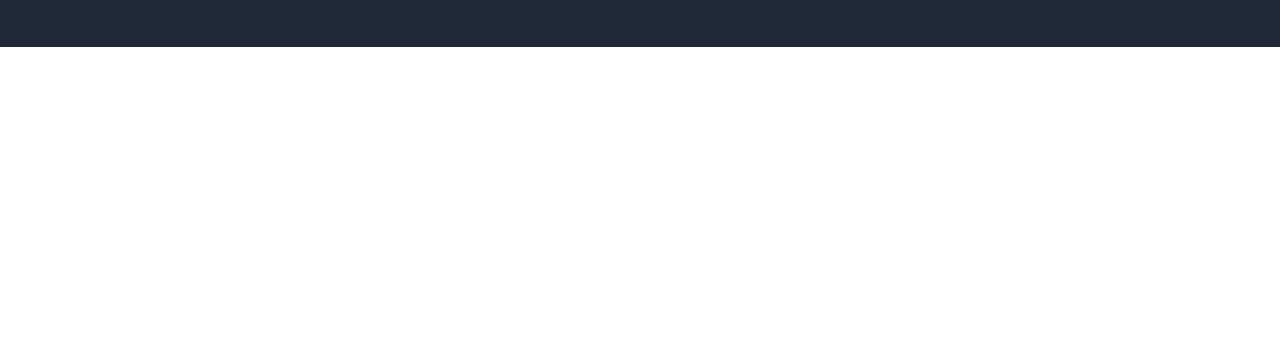
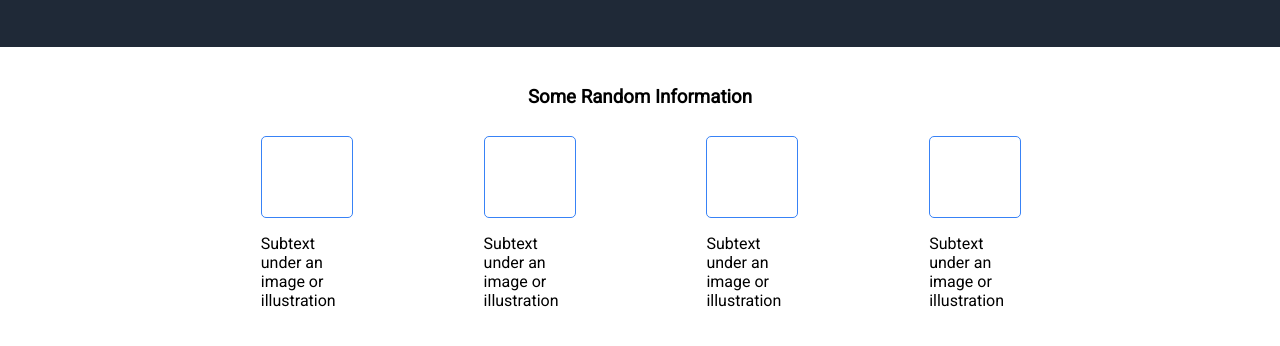
Before and after one commit to grford15/odin-landingpage, a plain HTML site: page index.html in a window 1280 px wide. Shown: the part 386-732 px from the top of the page. Drawn offline with Linux system fonts and the light colour scheme.

Commit message:
add main content with some styling

```diff
--- a/index.html
+++ b/index.html
@@ -37,5 +37,29 @@
 				<img src="./images/dog-picture.jpg" alt="a dog holding a branch" />
 			</div>
 		</header>
+		<main>
+			<div class="main-content">
+				<h3>Some Random Information</h3>
+				<div class="image-container">
+					<div class="image-div">
+						<div class="image-placeholder"></div>
+						<p>Subtext under an image or illustration</p>
+					</div>
+					<div class="image-div">
+						<div class="image-placeholder"></div>
+						<p>Subtext under an image or illustration</p>
+					</div>
+					<div class="image-div">
+						<div class="image-placeholder"></div>
+						<p>Subtext under an image or illustration</p>
+					</div>
+					<div class="image-div">
+						<div class="image-placeholder"></div>
+						<p>Subtext under an image or illustration</p>
+					</div>
+				</div>
+			</div>
+		</main>
+		<footer></footer>
 	</body>
 </html>
--- a/sytles.css
+++ b/sytles.css
@@ -64,3 +64,30 @@ button {
 	border: none;
 	font-weight: 600;
 }
+
+.main-content {
+	display: flex;
+	flex-direction: column;
+	justify-content: center;
+	align-items: center;
+}
+
+.image-container {
+	display: flex;
+	justify-content: space-evenly;
+	align-items: center;
+	width: 80%;
+	padding: 10px;
+}
+
+.image-div {
+	height: 100px;
+	width: 90px;
+}
+
+.image-placeholder {
+	border: 1px #3882f6 solid;
+	border-radius: 5px;
+	height: 80px;
+	width: 90px;
+}
```
